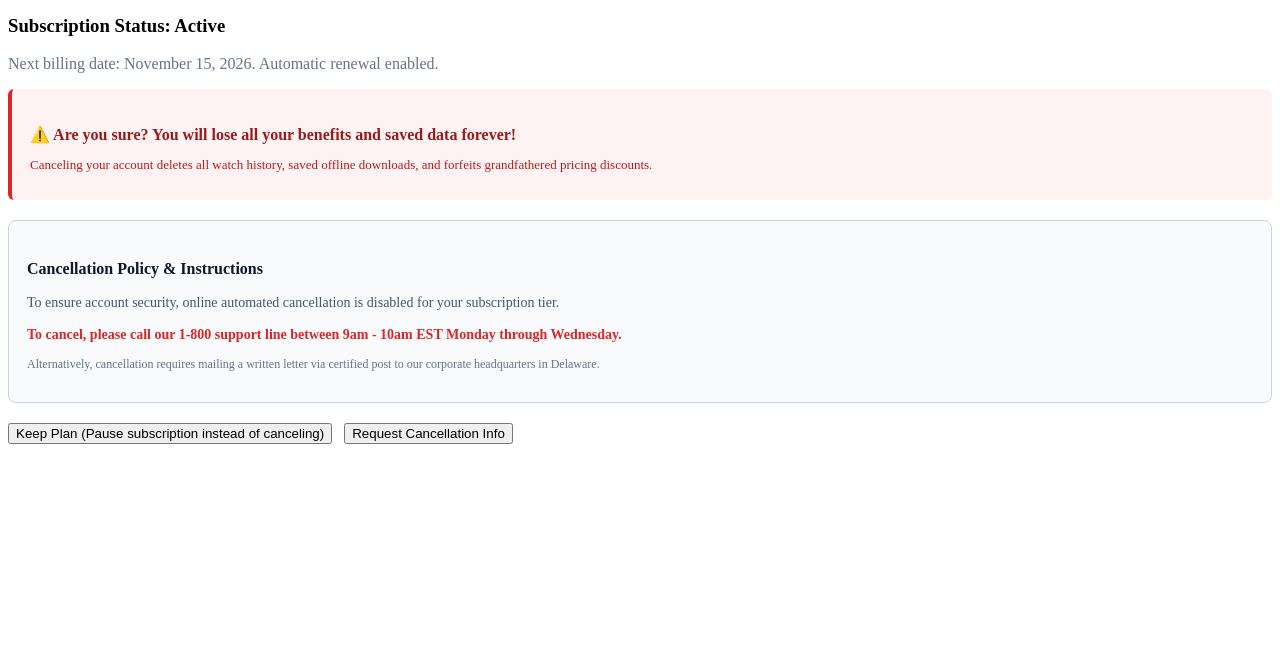
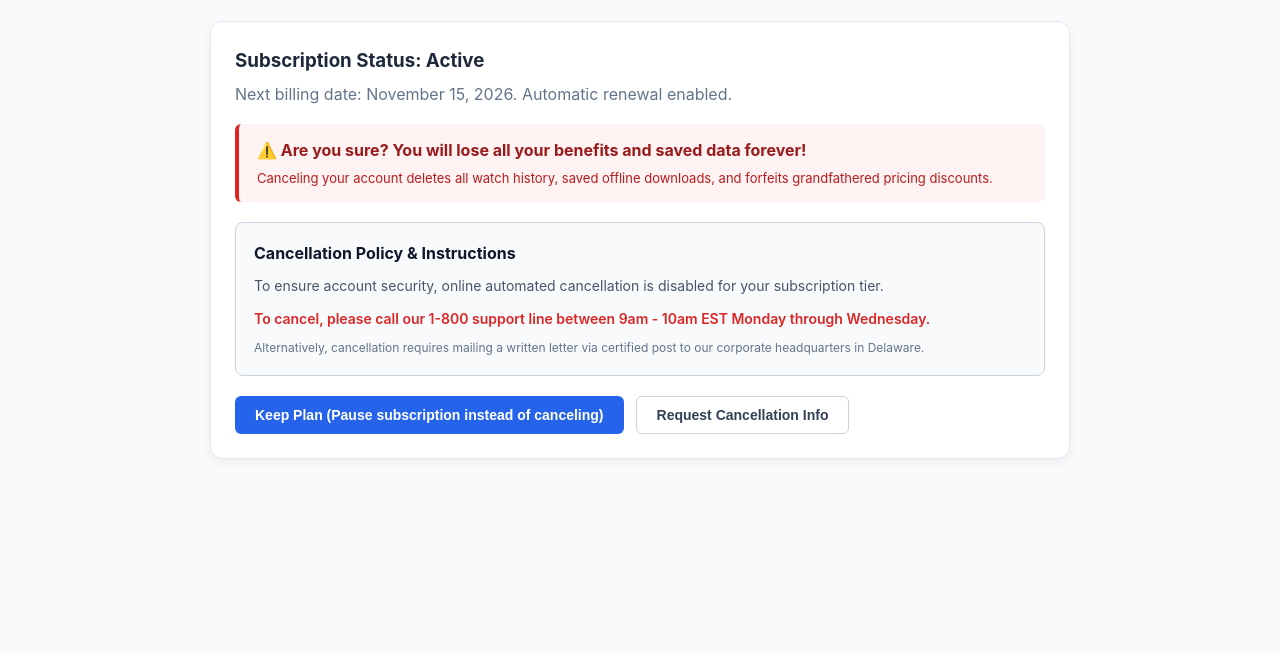
Before and after one commit to nethradas03-eng/clickdark, a browser extension: page test-pages/cancellation-obstacles.html in a window 1280 px wide. Shown: the part 147-800 px from the top of the page. Drawn offline with Linux system fonts and the light colour scheme.

Commit message:
Fix test fixture stylesheet path and load Inter font

```diff
--- a/test-pages/cancellation-obstacles.html
+++ b/test-pages/cancellation-obstacles.html
@@ -4,7 +4,10 @@
   <meta charset="UTF-8">
   <meta name="viewport" content="width=device-width, initial-scale=1.0">
   <title>CloudStream Media – Account Settings (Synthetic Test)</title>
-  <link rel="stylesheet" href="test-styles.css">
+  <link rel="preconnect" href="https://fonts.googleapis.com">
+  <link rel="preconnect" href="https://fonts.gstatic.com" crossorigin>
+  <link href="https://fonts.googleapis.com/css2?family=Inter:wght@400;500;600;700;800;900&display=swap" rel="stylesheet">
+  <link rel="stylesheet" href="test-style.css?v=4">
 </head>
 <body>
   <div class="synthetic-banner">
```
